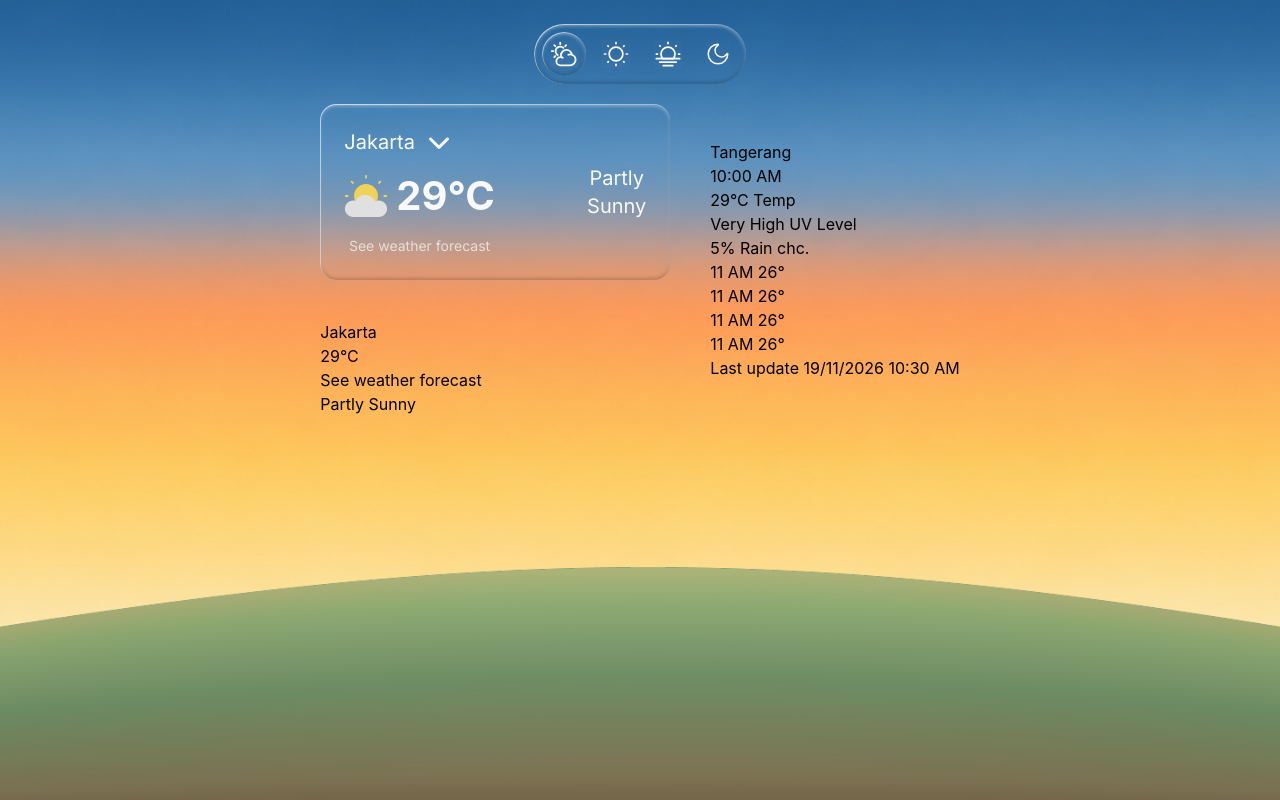
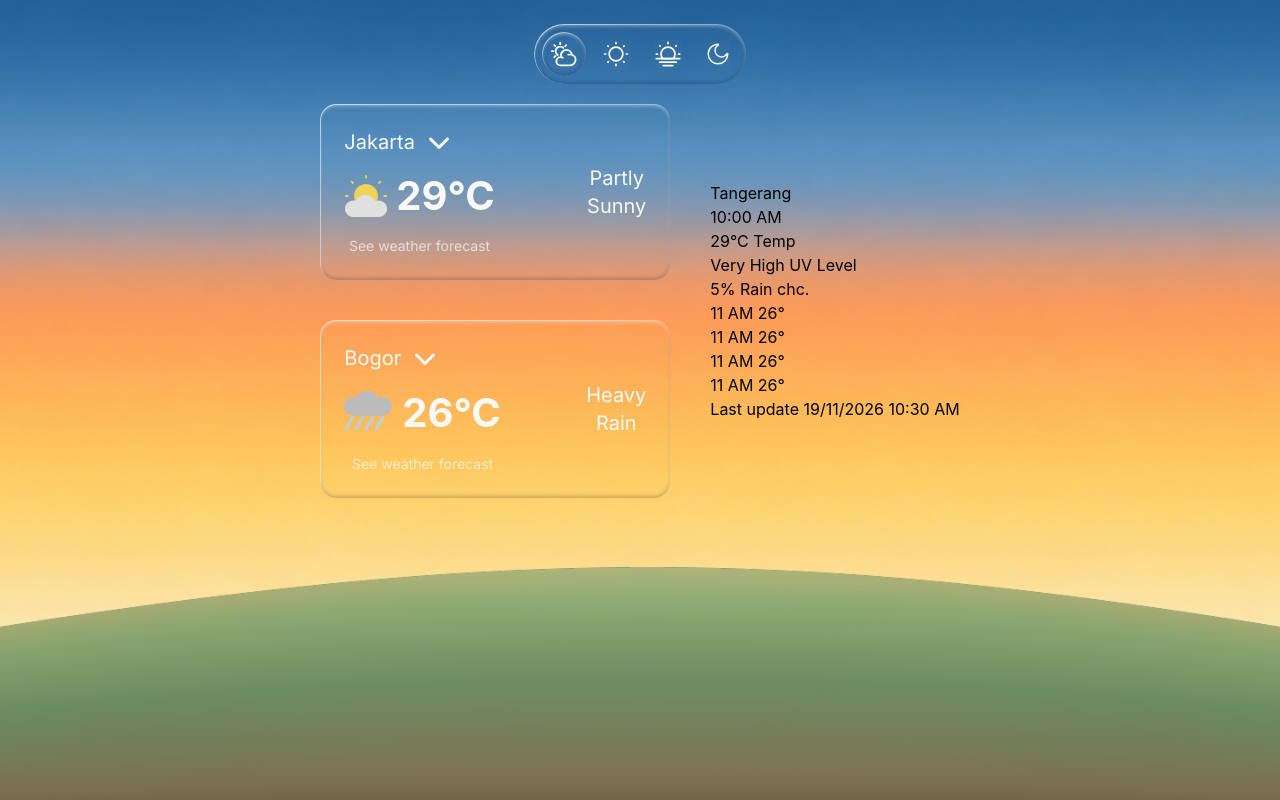
Before and after one commit to AchrafIbrahim/THERMO, a website: page index.html in a window 1280 px wide. Drawn offline with nearby package versions, Linux system fonts and the light colour scheme; files that its build step writes are made by us from their sources.

Commit message:
add style to bottom left card

```diff
--- a/index.html
+++ b/index.html
@@ -115,22 +115,35 @@
                 <span class="text-heading-h6">Partly Sunny</span>
               </div>
             </div>
-            <div class="card-container-left-bottom">
-              <div class="right">
-                <div class="card-small-location">
-                  <span>Jakarta</span>
-                  <!--SVG ARROW DOWN HERE-->
+            <div class="card-container-left-bottom glass rounded-2xl w-full max-w-[500px] md:max-w-[350px] h-fit p-4 sm:p-5 md:p-6 flex flex-row justify-between items-center gap-4 md:gap-6">
+              <div class="right min-w-0 flex flex-col gap-3 md:gap-4">
+                <button class="card-small-location flex flex-row items-center text-neutral-white gap-3 cursor-pointer">
+                  <span class="font-inter text-heading-h6">Bogor</span>
+                  <svg class="size-5 md:size-6 shrink-0" viewBox="0 0 28 28" fill="currentColor" xmlns="http://www.w3.org/2000/svg">
+                    <path
+                      d="M2.86286 9.26405C3.19104 8.93594 3.6361 8.75162 4.10017 8.75162C4.56423 8.75162 5.0093 8.93594 5.33747 9.26405L14 17.9265L22.6625 9.26405C22.9941 8.9553 23.4326 8.78723 23.8857 8.7952C24.3387 8.80318 24.771 8.98658 25.0916 9.30681C25.4122 9.62704 25.5961 10.0591 25.6046 10.5122C25.6131 10.9652 25.4455 11.4039 25.1371 11.7359L15.2386 21.6371C14.9105 21.9652 14.4654 22.1495 14.0013 22.1495C13.5373 22.1495 13.0922 21.9652 12.764 21.6371L2.86286 11.7387C2.53476 11.4105 2.35043 10.9654 2.35043 10.5014C2.35043 10.0373 2.53476 9.59223 2.86286 9.26405Z"
+                    />
+                  </svg>
+                </button>
+                <div class="card-small-temperature w-full h-fit flex flex-row justify-between items-center gap-2">
+                  <svg width="50" height="50" viewBox="0 0 50 50" fill="none" xmlns="http://www.w3.org/2000/svg">
+                    <rect y="41.5231" width="16" height="3" rx="1.5" transform="rotate(-60 0 41.5231)" fill="#B6D1E5" />
+                    <rect x="10" y="41.5231" width="16" height="3" rx="1.5" transform="rotate(-60 10 41.5231)" fill="#B6D1E5" />
+                    <rect x="20" y="41.5231" width="16" height="3" rx="1.5" transform="rotate(-60 20 41.5231)" fill="#B6D1E5" />
+                    <rect x="30" y="41.5231" width="16" height="3" rx="1.5" transform="rotate(-60 30 41.5231)" fill="#B6D1E5" />
+                    <path
+                      d="M38.5417 27.6667H9.375C4.20625 27.6667 0 23.4615 0 18.2917C0 13.1219 4.20625 8.91666 9.375 8.91666C10.2208 8.91666 11.0656 9.03645 11.8979 9.27499C12.965 7.27975 14.5533 5.61138 16.4938 4.44763C18.4342 3.28388 20.654 2.66836 22.9167 2.66666C25.3086 2.66693 27.6501 3.35403 29.6628 4.64626C31.6756 5.9385 33.275 7.78152 34.2708 9.95624C35.5904 9.27197 37.0553 8.9154 38.5417 8.91666C43.7104 8.91666 47.9167 13.1219 47.9167 18.2917C47.9167 23.4615 43.7104 27.6667 38.5417 27.6667Z"
+                      fill="#BBBBBB"
+                    />
+                  </svg>
+                  <span class="text-num-heading-h2 md:text-num-heading-h1 text-neutral-white">26°C</span>
                 </div>
-                <div class="card-small-temperature">
-                  <!--SVG WEATHER ICON HERE-->
-                  <span>29°C</span>
-                </div>
-                <div class="card-small-forecast">
+                <button class="card-small-forecast font-inter text-neutral-white/70 whitespace-nowrap text-body-small text-body-regular cursor-pointer">
                   <span>See weather forecast</span>
-                </div>
+                </button>
               </div>
-              <div class="left">
-                <span>Partly Sunny</span>
+              <div class="left w-min shrink-0 text-center text-neutral-white font-inter">
+                <span class="text-heading-h6">Heavy Rain</span>
               </div>
             </div>
           </div>
```
